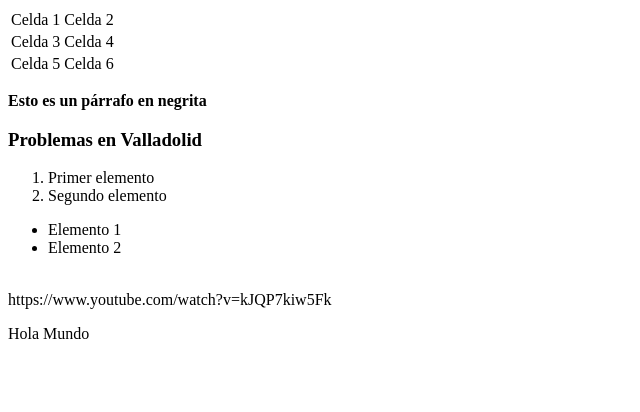
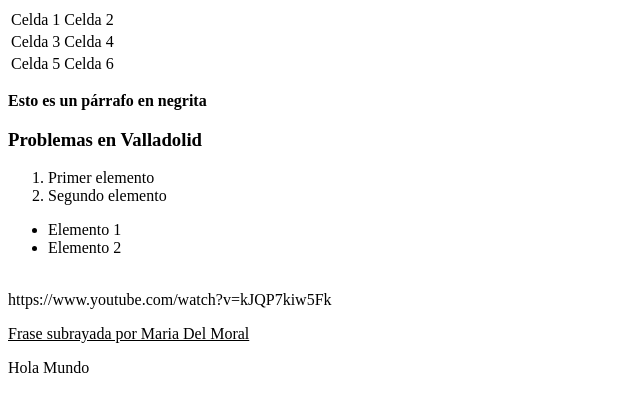
Before and after one commit to Jmarmor1809/Practica_JMM, a plain HTML site: page index.html in a window 1280 px wide. Shown: the whole page, without its empty margins (0-640 px from the left). Drawn offline with Linux system fonts and the light colour scheme.

Commit message:
Revert "Revert "mi cambio""

```diff
--- a/index.html
+++ b/index.html
@@ -56,7 +56,7 @@
   </div>
 
   <div>
-    <!-Maria del Moral: Pon la siguiente frase subrayado-->
+    <p style="text-decoration: underline;">Frase subrayada por Maria Del Moral</p>
   </div>
 
   <div>
```
